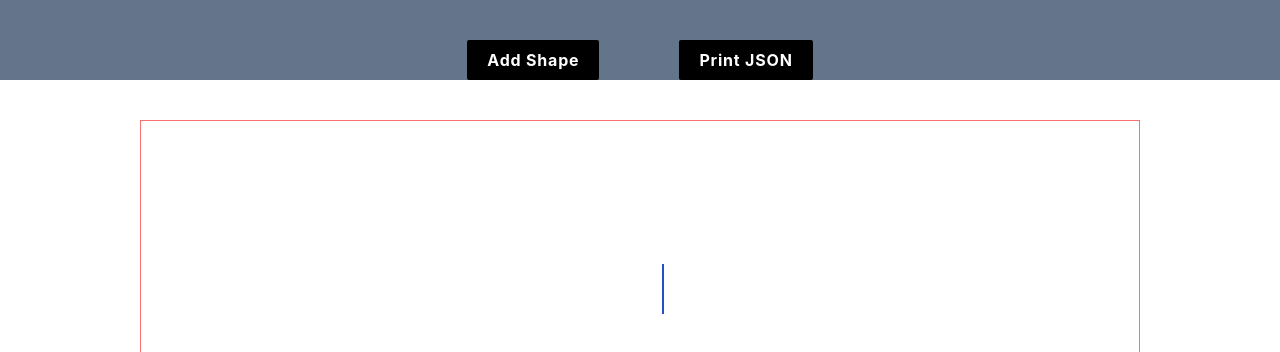
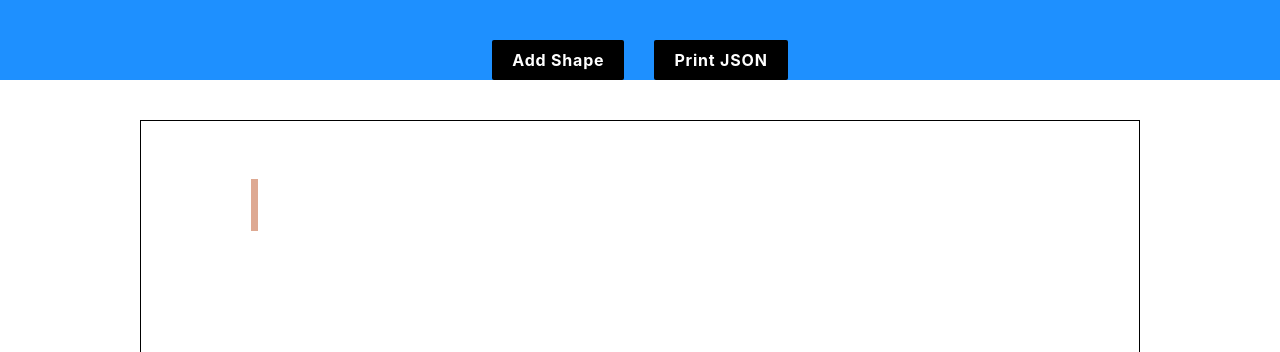
Before and after one commit to saikiran-13/Canvas, a React (Create React App) app: page / in a window 1280 px wide. Both pictures are taken after a click on the button "Add Shape". Shown: the top 352 px of the page. Built offline with nearby package versions, Linux system fonts and the light colour scheme.

Commit message:
Added Draggable feature and also print json

```diff
--- a/src/App.js
+++ b/src/App.js
@@ -1,12 +1,13 @@
 import logo from './logo.svg';
 import './App.css';
-import Canvas from './canvas';
+
+import RectangleBox from './Shapes';
 
 function App() {
   return (
     <div className="App ">
-     <Canvas/>
-
+     {/* <Canvas/> */}
+        <RectangleBox/>
     </div>
   );
 }
--- /dev/null
+++ b/src/Shapes.jsx
@@ -0,0 +1,131 @@
+import React, { useState,useRef } from 'react';
+
+const Rectangle = ({ id, left, top, width, height,color, onRectangleDrag }) => {
+  const [isDragging, setIsDragging] = useState(false);
+
+
+  const handleMouseDown = (e) => {
+    e.preventDefault();
+    setIsDragging(true);
+  };
+
+  const handleMouseMove = (e) => {
+    if (!isDragging) return;
+
+    const containerRect = e.currentTarget.parentNode.getBoundingClientRect();
+    const newLeft = Math.max(0, Math.min(containerRect.width - width, left + e.movementX));
+    const newTop = Math.max(0, Math.min(containerRect.height - height, top + e.movementY));
+
+    onRectangleDrag(id, newLeft, newTop);
+
+  };
+
+  const handleMouseUp = () => {
+    setIsDragging(false);
+  };
+
+  return (
+    <div
+      style={{
+        position: 'absolute',
+        left: `${left}px`,
+        top: `${top}px`,
+        width: `${width}px`,
+        height: `${height}px`,
+        background: `${color}`,
+        cursor: isDragging ? 'grabbing' : 'grab',
+      }}
+      onMouseDown={handleMouseDown}
+      onMouseMove={handleMouseMove}
+      onMouseUp={handleMouseUp}
+    >
+
+    </div>
+  );
+};
+
+const RectangleBox = () => {
+  const [rectangles, setRectangles] = useState([]);
+  const displayRef = useRef(null)
+  const generateRandomValue = (max) => Math.floor(Math.random() * max);
+
+  const addShape = () => {
+    const maxWidth = 1000;
+    const maxHeight = 500;
+
+    const newRectangleWidth = generateRandomValue(maxWidth);
+    const newRectangleHeight = generateRandomValue(maxHeight);
+
+    //Rectangle Properties
+    const newRectangle = {
+      id: `rectangle-${rectangles.length}`,
+      left: generateRandomValue(maxWidth - newRectangleWidth),
+      top: generateRandomValue(maxHeight - newRectangleHeight),
+      width: Math.floor(Math.random()*newRectangleWidth),
+      height: Math.floor(Math.random()*newRectangleHeight),
+      color:"#" + Math.floor(Math.random() * 16777215).toString(16)    };
+
+    setRectangles([...rectangles, newRectangle]);
+  };
+
+  const handleRectangleDrag = (id, newLeft, newTop) => {
+    //Updating  to new left and top positions
+    const updatedRectangles = rectangles.map((rect) =>
+      rect.id === id ? { ...rect, left: newLeft, top: newTop } : rect
+    );
+    setRectangles(updatedRectangles);
+
+  };
+
+  const printJson = () => {
+
+    displayRef.current.style.display = "flex"
+
+  };
+
+
+  return (
+    <div>
+    <div style={{backgroundColor:"dodgerblue",display:"flex",justifyContent:"center",alignItems:"center"}}>
+      <header style={{background:"dodgerblue",display:"flex",gap:"30px",justifyContent:"space-evenly",marginTop:"40px"}}>
+        <button
+
+          className="bg-black text-white px-5 py-2 rounded-sm font-bold tracking-wider"
+          onClick={addShape}
+        >
+          Add Shape
+        </button>
+        <button
+          className="bg-black text-white px-5 py-2 rounded-sm font-bold tracking-wider"
+          onClick={printJson}
+        >
+          Print JSON
+        </button>
+      </header>
+    </div>
+    <div
+      style={{ width: "1000px", height: "500px" }}
+      className="relative m-auto mt-10 bg-white border border-black"
+    >
+    {rectangles.map((rectangle) => (
+      <Rectangle
+        key={rectangle.id}
+        onRectangleDrag={handleRectangleDrag}
+        {...rectangle}
+      />
+    ))}
+
+    </div>
+    <div ref={displayRef} style={{display:"none"}}>
+        <div style={{margin:"auto"}}>{rectangles.map((rectangle)=>{
+            return <div key={rectangle.id} style={{display:"flex",gap:"10px",fontWeight:"normal"}}>
+                <span>id:{rectangle.id}</span><span>top:{rectangle.top}</span><span>left:{rectangle.left}</span><span>width:{rectangle.width}</span><span>height:{rectangle.height}</span><span>backgroundColor:{rectangle.color}</span></div>
+        })}
+        </div>
+    </div>
+
+  </div>
+  );
+};
+
+export default RectangleBox;
--- a/src/canvas.jsx
+++ /dev/null
@@ -1,65 +0,0 @@
-import React from 'react'
-import Draggable from 'react-draggable'; // The default
-import {DraggableCore} from 'react-draggable'; // <DraggableCore>
-// import Draggable, {DraggableCore} from 'react-draggable';
-import { useMemo,useCallback } from 'react'
-import { useState } from 'react'
-
-
-const Canvas = () => {
-  const [shapes,setShapes] = useState([])
-
-  const generateRandomNumber = () =>{
-    return Math.floor(Math.random()*100+1)
-  }
-
-  const getPosition = (minpos,maxpos) =>{
-    return Math.floor(Math.random()*(maxpos-minpos)+minpos)
-  }
-
-  const generateColor = () =>{
-    let r = Math.floor(Math.random()*256)
-    let g = Math.floor(Math.random()*256)
-    let b = Math.floor(Math.random()*256)
-    console.log(r,g,b)
-    return `rgb(${r,g,b})`
-  }
-  const addShape = () =>{
-    let x = getPosition(400,200)
-    let y = getPosition(800,400)
-    let width = generateRandomNumber()
-    let height = generateRandomNumber()
-    // let color = generateColor()
-    let color = "#" + Math.floor(Math.random()*16777215).toString(16);
-    let shape = {
-        x,y,width,height,color
-    }
-
-    setShapes([...shapes,shape])
-    console.log(shapes)
-}
-
-  const printJson = () => {
-        console.log()
-  }
-  return (
-    <div>
-    <div className='bg-slate-500 flex justify-center items-center'>
-        <header className='bg-black-100 flex gap-20 justify-evenly mt-10'>
-        <button className="bg-black text-white px-5 py-2 rounded-sm font-bold tracking-wider" onClick={addShape}>Add Shape</button>
-        <button className="bg-black text-white px-5 py-2 rounded-sm font-bold tracking-wider" onClick={printJson}>Print JSON</button>
-        </header>
-
-    </div>
-    <div style={{width:'1000px',height:"500px"}} className=" m-auto mt-10 bg-white border border-red-400 ">
-
-<div className='bg-black'>{shapes.map((shape,index)=>{
-
-    return <Draggable><div key={index} className={`bg-slate-100`}  style={{position:"absolute",top:shape.x,left:shape.y,width:shape.width,height:shape.height,backgroundColor:`${shape.color}`}}></div></Draggable>
-})}</div>
-</div>
-    </div>
-  )
-}
-
-export default Canvas
```
